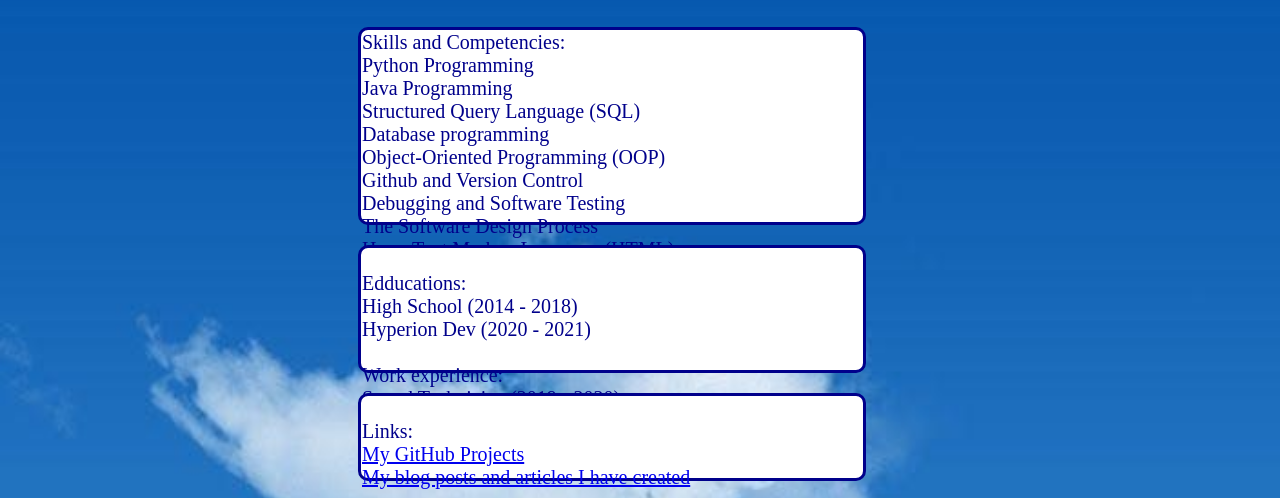
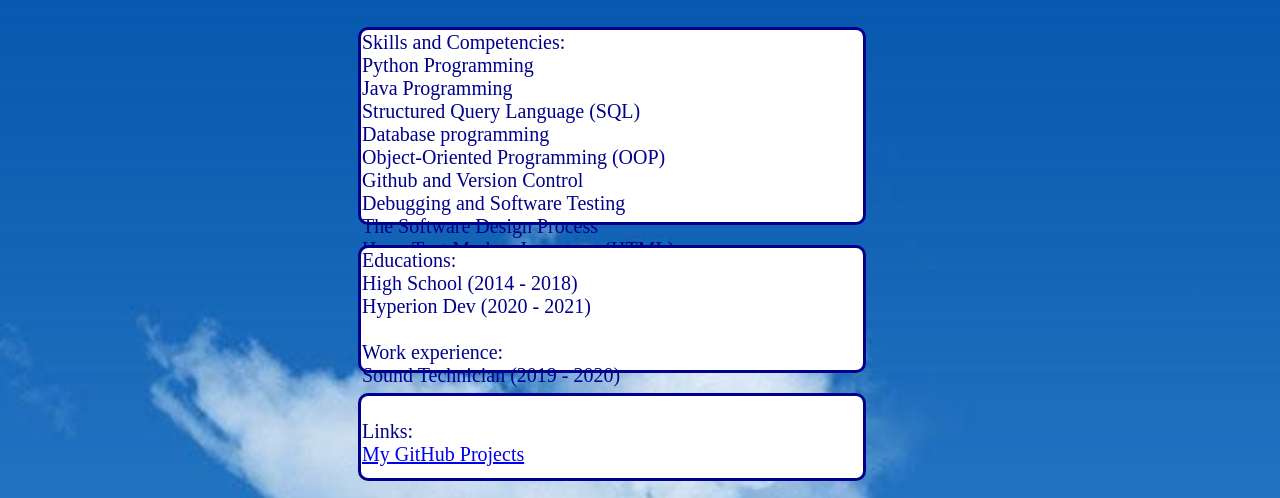
Before and after one commit to kaymanthecoder/Kagiso_Sokhela_resume, a plain HTML site: page index.html in a window 1280 px wide. Shown: the part 237-735 px from the top of the page. Drawn offline with Linux system fonts and the light colour scheme.

Commit message:
Update index.html

```diff
--- a/index.html
+++ b/index.html
@@ -55,7 +55,7 @@
             <br>
             </p>
 
-            <p id="MyBorder2"><br>Edducations:
+            <p id="MyBorder2">Educations:
             <br>High School (2014 - 2018)
             <br>Hyperion Dev (2020 - 2021)
             <br>
@@ -66,7 +66,7 @@
 
             <p id="MyBorder3"><br>Links:
             <br><a href="https://github.com/kaymanthecoder/">My GitHub Projects</a>
-            <br><a href="Nothing.html">My blog posts and articles I have created</a>
+            <!--<br><a href="Nothing.html">My blog posts and articles I have created</a>-->
             <br>
             </p>
 
```
